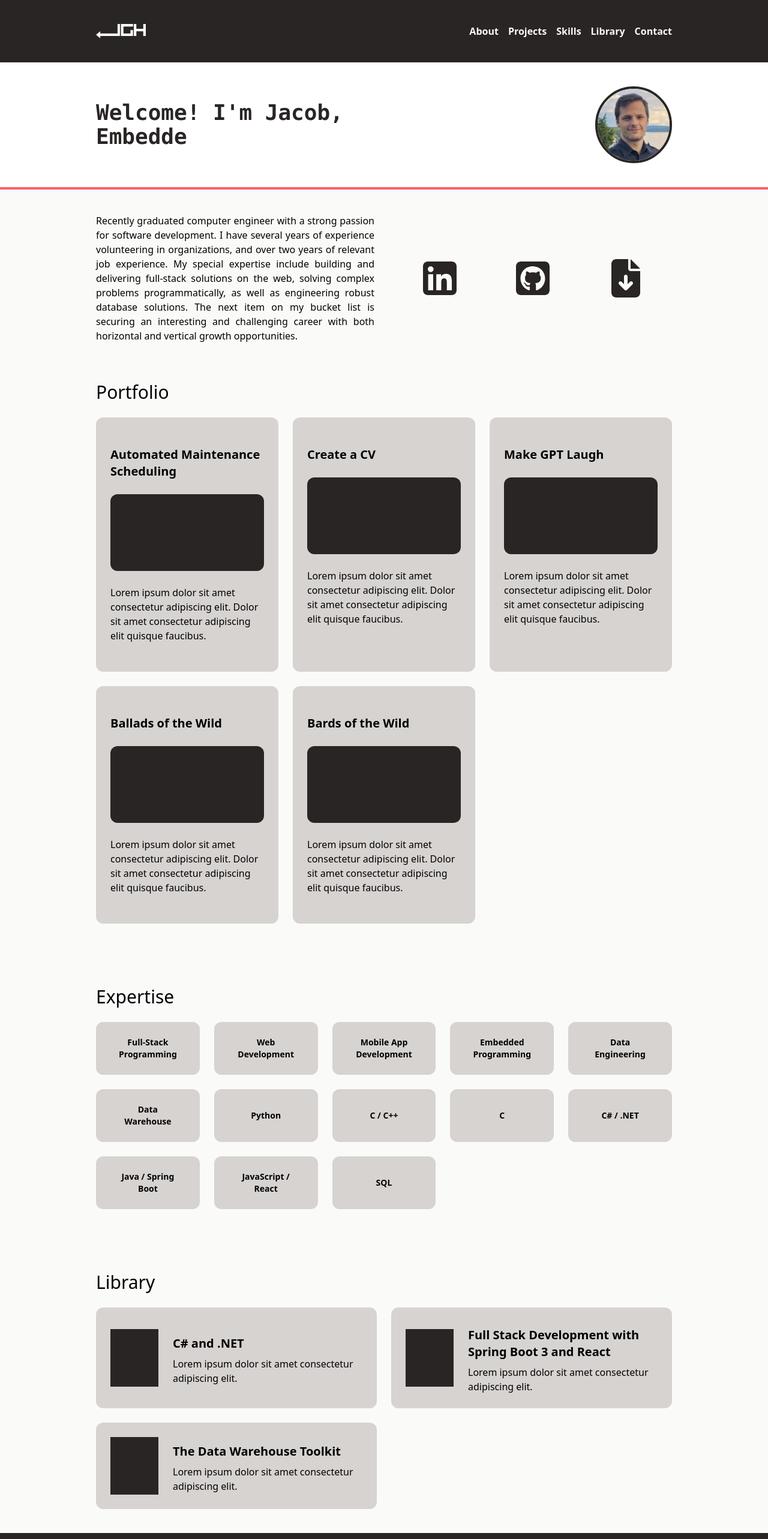
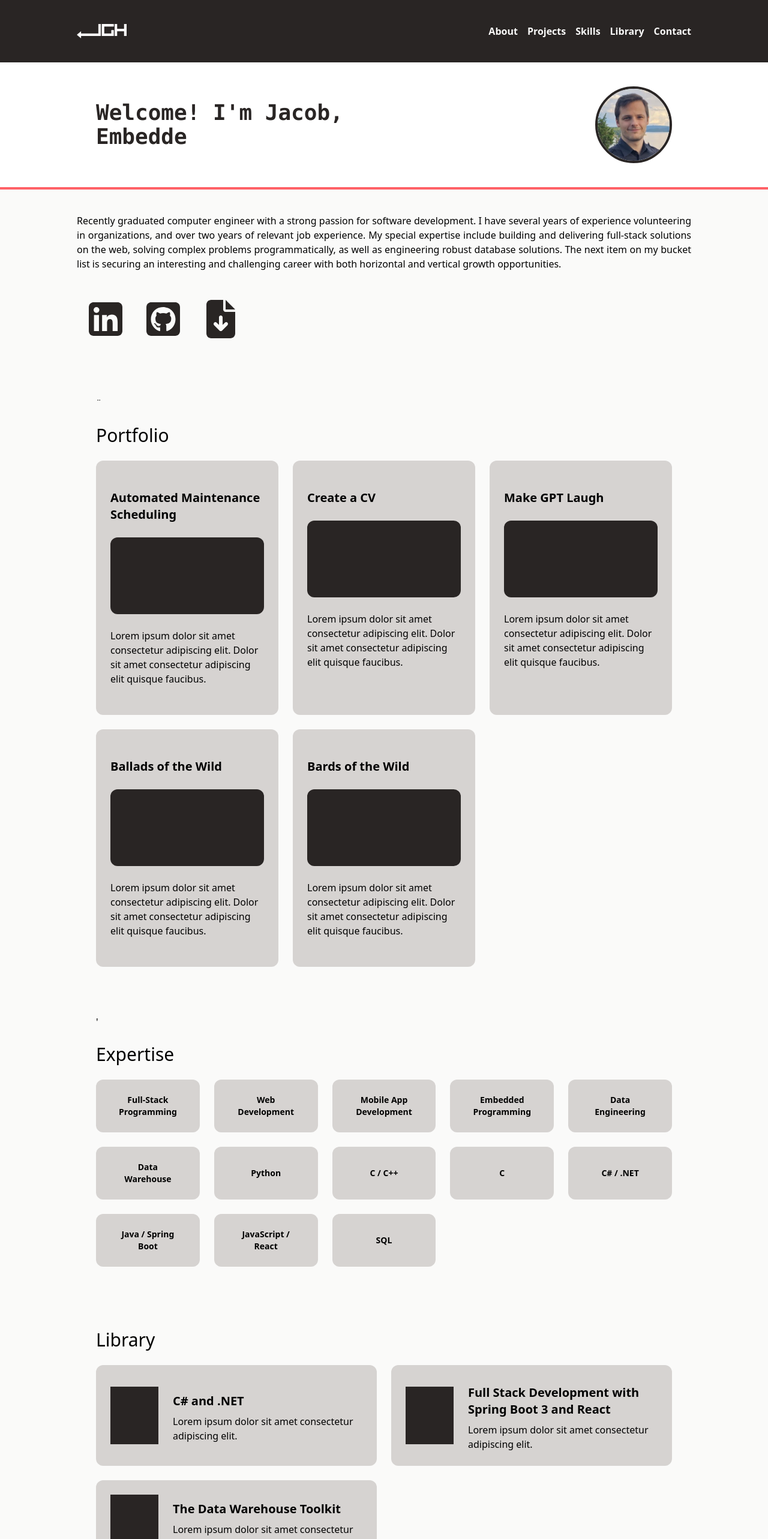
Before and after one commit to jacobg431/jacobgomezhansen.net, a React (Vite) app: page / in a window 1280 px wide. Shown: the top 2566 px of the page at 60% size. Built offline with nearby package versions, Linux system fonts and the light colour scheme.

Commit message:
Improved whitespace responsiveness for large screens

```diff
--- a/src/components/sections/expertise.jsx
+++ b/src/components/sections/expertise.jsx
@@ -1,11 +1,17 @@
 import ExpertiseItem from '../items/expertiseItem'
 
 function Expertise() {
+
+    const expertiseSectionStyling = 'flex justify-center px-4 2xs:px-10 sm:px-20 lg:px-40 bg-white'
+    const expertiseInnerWrapperStyling = 'w-full xl:max-w-[64rem] py-10'
+    const expertiseItemsContainerStyling = 'grid grid-cols-[repeat(auto-fit,_minmax(150px,_1fr))] gap-6'
+
     return (
         <>
-            <section id="expertise" className="px-4 2xs:px-10 sm:px-20 lg:px-40 py-10 bg-stone-50">
+            <section id="expertise" className={expertiseSectionStyling}>
+                <div className={expertiseInnerWrapperStyling}>'
                     <h2 className="text-3xl py-6">Expertise</h2>
-                <div className="grid grid-cols-[repeat(auto-fit,_minmax(150px,_1fr))] gap-6">
+                    <div className={expertiseItemsContainerStyling}>
                         <ExpertiseItem title="Full-Stack Programming" />
                         <ExpertiseItem title="Web Development" />
                         <ExpertiseItem title="Mobile App Development" />
@@ -20,6 +26,8 @@ function Expertise() {
                         <ExpertiseItem title="JavaScript / React" />
                         <ExpertiseItem title="SQL" />
                     </div>
+                </div>
+
             </section>
         </>
     )
--- a/src/components/sections/header.jsx
+++ b/src/components/sections/header.jsx
@@ -7,7 +7,8 @@ import profilePicture from '../../assets/Profile-Picture-256-Px.webp'
 function Header() {
     // Regular constants
     const headerSectionStyling =
-        'flex items-center px-4 2xs:px-10 sm:px-20 lg:px-40 py-10 gap-4 2xs:gap-8 border-b-4 border-b-red relative hover:bg-black duration-400'
+        'flex justify-center px-4 2xs:px-10 sm:px-20 lg:px-40  border-b-4 border-b-red relative hover:bg-black duration-400'
+    const headerInnerWrapperStyling = 'flex w-full xl:max-w-[64rem] items-center justify-between py-10 gap-4 2xs:gap-8'
     const avatarStyling =
         'min-w-20 h-20 xs:min-w-24 xs:h-24 sm:min-w-28 sm:h-28 md:min-w-32 md:h-32 md: rounded-full border-4'
     const typewriterWrapperStyling =
@@ -60,10 +61,11 @@ function Header() {
             <header
                 id="header"
                 className={headerSectionStyling}
-                style={{ justifyContent: flipped ? 'center' : 'space-between' }}
                 onMouseEnter={onHeaderMouseEnter}
                 onMouseLeave={onHeaderMouseLeave}
             >
+                <div className={headerInnerWrapperStyling}
+                style={{ justifyContent: flipped ? 'center' : 'space-between' }}>
                     <AnimatePresence>
                         {items.map((id) => (
                             <Motion.div
@@ -76,6 +78,7 @@ function Header() {
                             </Motion.div>
                         ))}
                     </AnimatePresence>
+                </div>
             </header>
         </>
     )
--- a/src/components/sections/introduction.jsx
+++ b/src/components/sections/introduction.jsx
@@ -4,14 +4,15 @@ import { faFileArrowDown } from '@fortawesome/free-solid-svg-icons'
 import IntroIconItem from '../items/introIconItem'
 
 function Introduction() {
-    const introSectionStyling =
-        'flex flex-col lg:flex-row w-full gap-8 px-4 2xs:px-10 sm:px-20 lg:px-40 pt-10 bg-white img.hover:bg-black group'
+    const introSectionStyling = 'flex justify-center lg:flex-row px-4 2xs:px-10 sm:px-20 lg:px-40 xl:px-0 bg-white'
+    const introInnerWrapperStyling = 'flex flex-col w-full xl:max-w-[64rem] py-10 gap-8'
 
     library.add(faSquareLinkedin, faSquareGithub, faFileArrowDown)
 
     return (
         <>
             <section id="intro" className={introSectionStyling}>
+                <div className={introInnerWrapperStyling}>
                     <p className="w-[100%] text-sm xs:text-base text-justify">
                         Recently graduated computer engineer with a strong passion for software development. I have several
                         years of experience volunteering in organizations, and over two years of relevant job experience. My
@@ -20,10 +21,11 @@ function Introduction() {
                         bucket list is securing an interesting and challenging career with both horizontal and vertical
                         growth opportunities.
                     </p>
-                <div className="flex flex-row w-full items-center justify-around">
+                    <div className="flex flex-row w-full items-center">
                         <IntroIconItem iconId="linkedin" tooltip="LinkedIn" hoverColor="#0077b5" />
                         <IntroIconItem iconId="github" tooltip="GitHub" hoverColor="#000" />
                         <IntroIconItem iconId="download" tooltip="Resume" hoverColor="#ff6167" />
+                    </div>
                 </div>
             </section>
         </>
--- a/src/components/sections/library.jsx
+++ b/src/components/sections/library.jsx
@@ -1,11 +1,17 @@
 import LibraryItem from '../items/libraryItem'
 
 function Library() {
+
+    const librarySectionStyling = 'flex justify-center px-4 2xs:px-10 sm:px-20 lg:px-40 bg-white'
+    const libraryInnerWrapperStyling = 'w-full xl:max-w-[64rem] py-10'
+    const libraryItemsContainerStyling = 'grid grid-cols-[repeat(auto-fit,_minmax(16rem,_1fr))] xs:grid-cols-[repeat(auto-fit,_minmax(24rem,_1fr))] gap-6'
+
     return (
         <>
-            <section id="library" className="px-4 2xs:px-10 sm:px-20 lg:px-40 py-10 bg-stone-50">
+            <section id="library" className={librarySectionStyling}>
+                <div className={libraryInnerWrapperStyling}>
                     <h2 className="text-3xl py-6">Library</h2>
-                <div className="grid grid-cols-[repeat(auto-fit,_minmax(16rem,_1fr))] xs:grid-cols-[repeat(auto-fit,_minmax(24rem,_1fr))] gap-6">
+                    <div className={libraryItemsContainerStyling}>
                         <LibraryItem
                             title="C# and .NET"
                             description="Lorem ipsum dolor sit amet consectetur adipiscing elit."
@@ -19,6 +25,8 @@ function Library() {
                             description="Lorem ipsum dolor sit amet consectetur adipiscing elit."
                         />
                     </div>
+                </div>
+
             </section>
         </>
     )
--- a/src/components/sections/navbar.jsx
+++ b/src/components/sections/navbar.jsx
@@ -41,6 +41,8 @@ function Navbar() {
 
     library.add(faBars)
 
+    const navbarSectionStyling = 'flex bg-black text-white font-bold px-4 2xs:px-10 sm:px-20 lg:px-40 xl:px-0 justify-center'
+    const navbarInnerWrapperStyling = 'flex w-full xl:max-w-[64rem] py-10 justify-between'
     const navbarContainerStyling = smallScreen ? 'hidden' : 'flex gap-4'
     const navbarMobileContainerStyling = openMenu
         ? 'flex w-full h-full z-10 absolute top-0 flex-col items-center justify-center gap-4 text-xl text-white font-bold bg-black transition-[height] duration-400'
@@ -51,7 +53,8 @@ function Navbar() {
 
     return (
         <>
-            <nav className="flex bg-black text-white font-bold px-4 2xs:px-10 sm:px-20 lg:px-40 py-10 justify-between">
+            <nav className={navbarSectionStyling}>
+                <div className={navbarInnerWrapperStyling}>
                     <img
                         src={personalLogo}
                         alt='Personal logo. The initials "JGH" stands for "Jacob Gomez Hansen".'
@@ -64,6 +67,7 @@ function Navbar() {
                         <NavbarItem id="navbar-expertise" title="Skills" href="#expertise" />
                         <NavbarItem id="navbar-library" title="Library" href="#library" />
                         <NavbarItem id="navbar-contact" title="Contact" href="#contact" />
+                    </div>
                 </div>
             </nav>
             <div id="navbar-mobile-container" className={navbarMobileContainerStyling} onClick={handleNavbarMenuClick}>
--- a/src/components/sections/portfolio.jsx
+++ b/src/components/sections/portfolio.jsx
@@ -1,11 +1,17 @@
 import PortfolioItem from '../items/portfolioItem'
 
 function Portfolio() {
+
+    const portfolioSectionStyling = 'flex justify-center px-4 2xs:px-10 sm:px-20 lg:px-40 bg-white'
+    const portfolioInnerWrapperStyling = 'w-full xl:max-w-[64rem] py-10'
+    const portfolioItemsContainerStyling = 'grid grid-cols-[repeat(auto-fit,_minmax(16rem,_1fr))] gap-6'
+
     return (
         <>
-            <section id="portfolio" className="px-4 2xs:px-10 sm:px-20 lg:px-40 py-10 bg-stone-50">
+            <section id="portfolio" className={portfolioSectionStyling}>
+                <div className={portfolioInnerWrapperStyling}>¨
                     <h2 className="text-3xl py-6">Portfolio</h2>
-                <div className="grid grid-cols-[repeat(auto-fit,_minmax(16rem,_1fr))] gap-6">
+                    <div className={portfolioItemsContainerStyling}>
                         <PortfolioItem
                             title="Automated Maintenance Scheduling"
                             description="Lorem ipsum dolor sit amet consectetur adipiscing elit. Dolor sit amet consectetur adipiscing elit quisque faucibus."
@@ -27,6 +33,7 @@ function Portfolio() {
                             description="Lorem ipsum dolor sit amet consectetur adipiscing elit. Dolor sit amet consectetur adipiscing elit quisque faucibus."
                         />
                     </div>
+                </div>
             </section>
         </>
     )
```
Lines whose indentation alone changed are shown as unchanged.
